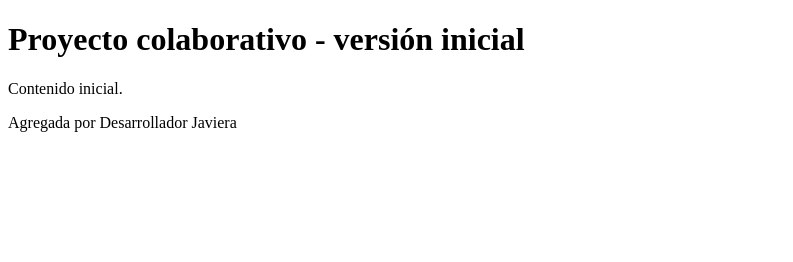
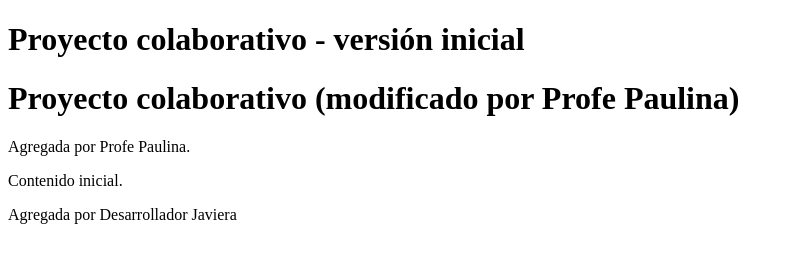
Before and after one commit to ariaass/collab-git, a plain HTML site: page index.html in a window 1280 px wide. Shown: the whole page, without its empty margins (0-793 px from the left). Drawn offline with Linux system fonts and the light colour scheme.

Commit message:
Profe Paulina: modifica título y agrega párrafo

```diff
--- a/index.html
+++ b/index.html
@@ -1,12 +1,17 @@
 <!doctype html>
 <html>
+
 <head>
   <meta charset="utf-8">
   <title>Proyecto colaborativo</title>
 </head>
+
 <body>
   <h1>Proyecto colaborativo - versión inicial</h1>
+  <h1>Proyecto colaborativo (modificado por Profe Paulina)</h1>
+  <p>Agregada por Profe Paulina.</p>
   <p>Contenido inicial.</p>
   <p>Agregada por Desarrollador Javiera </p>
 </body>
+
 </html>
```
Lines whose indentation alone changed are shown as unchanged.
